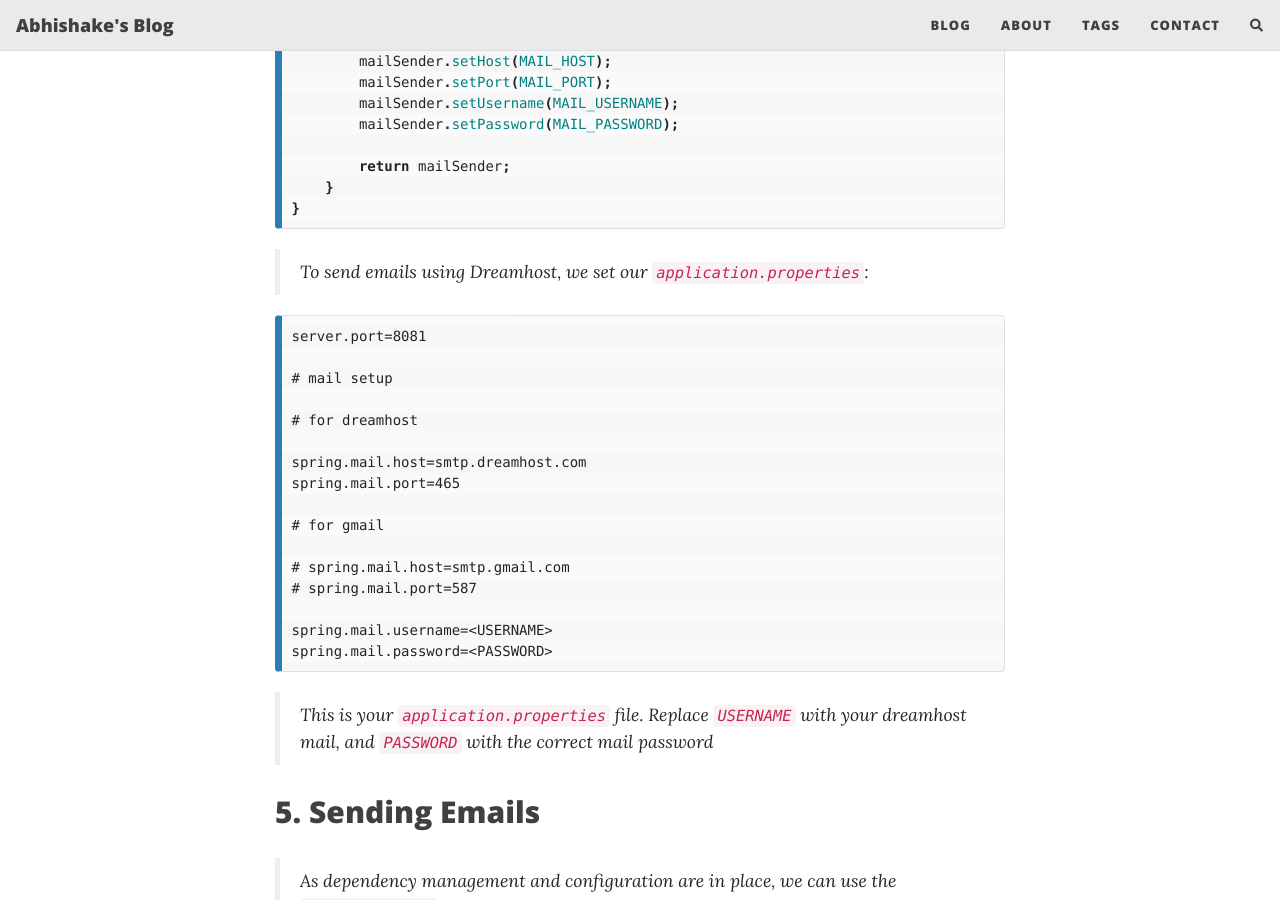
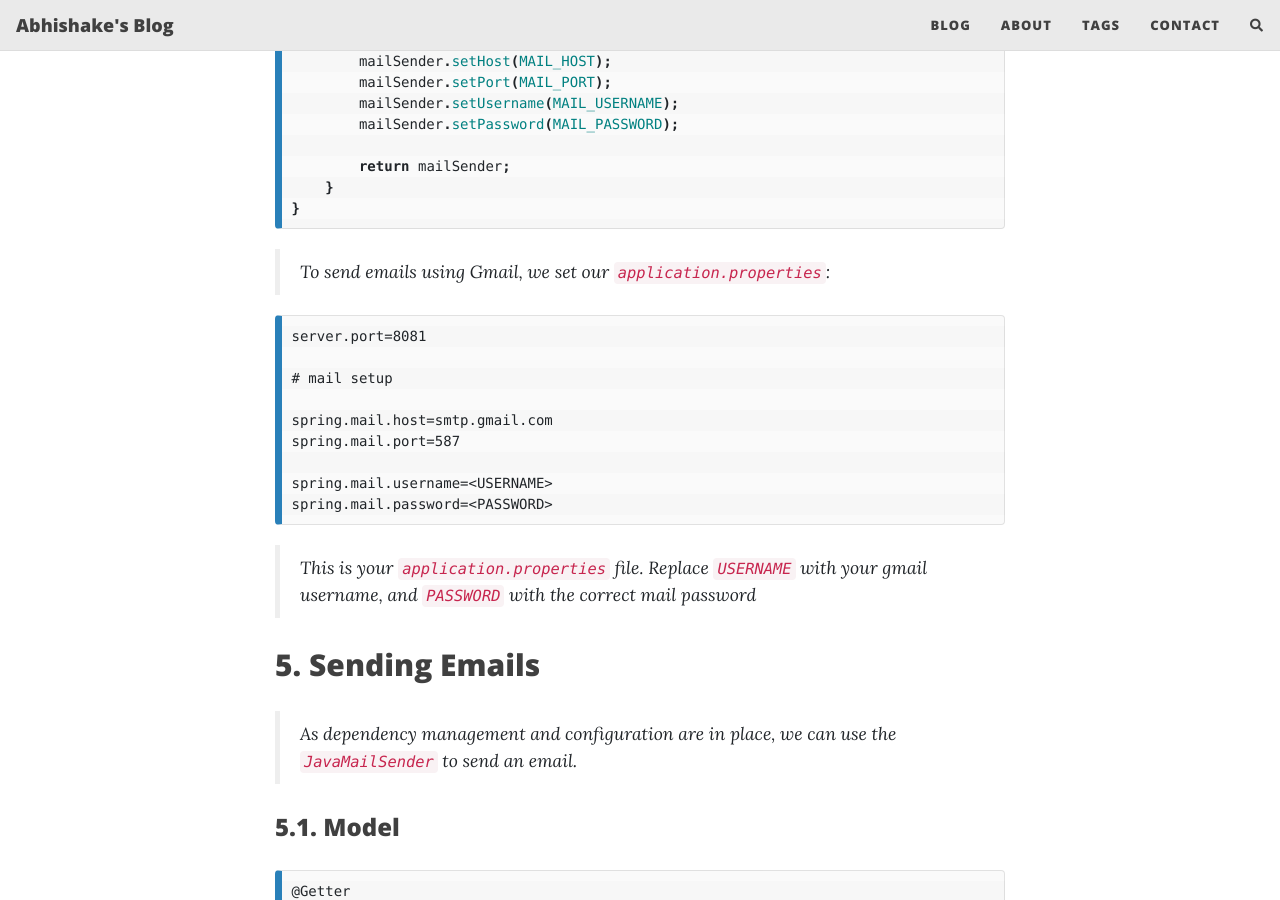
Before and after one commit to Abhishake63/abhishake.github.io, a Jekyll site: the page built from _posts/2024-02-14-sending-email-spring-boot.md, in a window 1280 px wide and 900 px high, scrolled down 2237 px. Built offline with Jekyll 4.4.1, drawn with Linux system fonts in a browser that asks for light colours; nearby versions of some CDN libraries; comment, search, counter and statistics services are not loaded.

Commit message:
edited spring email blog

````diff
--- a/_posts/2024-02-14-sending-email-spring-boot.md
+++ b/_posts/2024-02-14-sending-email-spring-boot.md
@@ -85,28 +85,21 @@ public class WebMvcConfig implements WebMvcConfigurer {
 }
 ```
 
-> To send emails using Dreamhost, we set our `application.properties`:
+> To send emails using Gmail, we set our `application.properties`:
 
 ```
 server.port=8081
 
 # mail setup
 
-# for dreamhost
-
-spring.mail.host=smtp.dreamhost.com
-spring.mail.port=465
-
-# for gmail
-
-# spring.mail.host=smtp.gmail.com
-# spring.mail.port=587
+spring.mail.host=smtp.gmail.com
+spring.mail.port=587
 
 spring.mail.username=<USERNAME>
 spring.mail.password=<PASSWORD>
 ```
 
-> This is your `application.properties` file. Replace `USERNAME` with your dreamhost mail, and `PASSWORD` with the correct mail password
+> This is your `application.properties` file. Replace `USERNAME` with your gmail username, and `PASSWORD` with the correct mail password
 
 ## 5. Sending Emails
 
````
